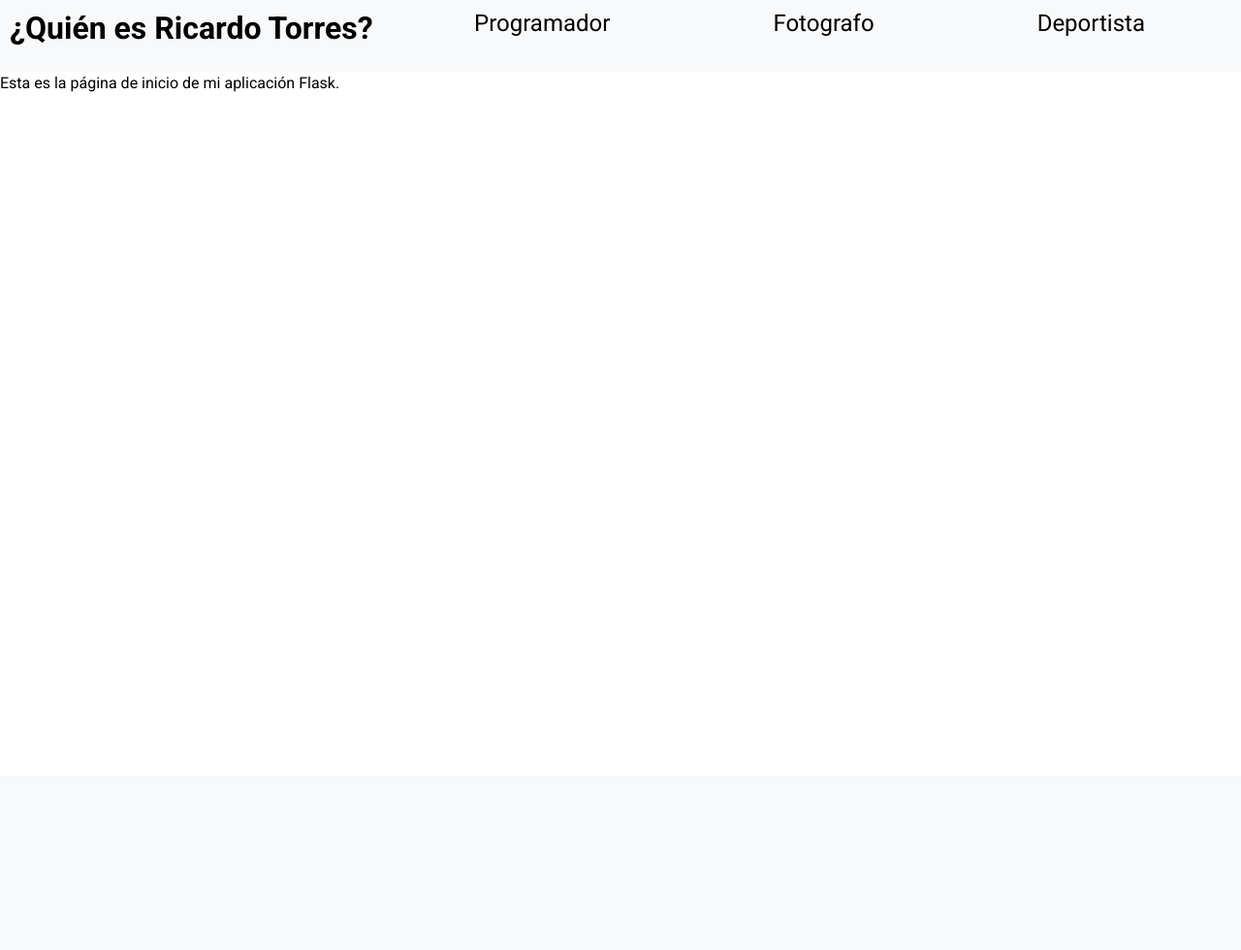
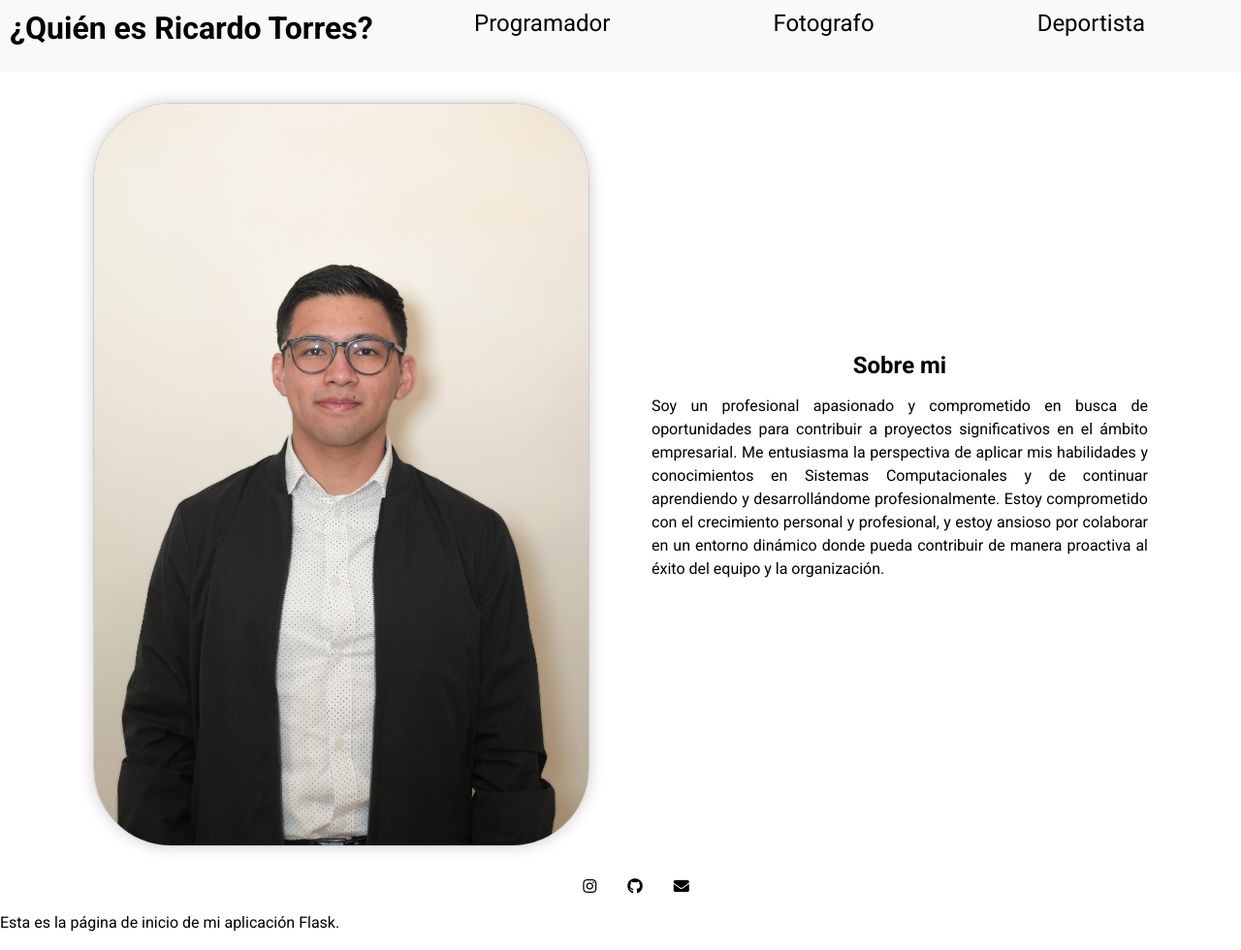
Before and after one commit to RicardoETR/RicardoETR.github.io, a Flask app: page / in a window 1280 px wide. Shown: the whole page at 97% size. Before the commit the page ends 95 px from the top, so only its background shows below. Run offline with Flask 3, Linux system fonts and the light colour scheme.

Commit message:
nuevos cambios en styles.css

```diff
--- a/app/static/styles.css
+++ b/app/static/styles.css
@@ -101,3 +101,40 @@ button, input[type="submit"] {
     font-size: 1rem;
     cursor: pointer;
 }
+.container {
+    display: flex;
+    /* margin: 1.25rem; */
+}
+
+.image-container, .text-container {
+    flex: 1;
+    padding: 2rem;
+    display: flex;
+    flex-direction: column;
+    justify-content: center;
+    align-items: center;
+    text-align: justify;
+}
+
+
+.image-container img {
+    width: 100%;
+    height: auto;
+    border-radius:5rem; /* Redondea las esquinas */
+    box-shadow: 0 0 1rem rgba(0, 0, 0, 0.2); /* Agrega una sombra */
+    border: 1px solid #ccc; /* Agrega un borde */
+}
+.social-media-icons {
+    list-style: none;
+    display: flex;
+    justify-content: center;
+}
+
+.social-media-icons li {
+    margin: 0 1rem;
+}
+
+.social-media-icons a {
+    color: inherit;
+    text-decoration: none;
+}
--- a/app/templates/index.html
+++ b/app/templates/index.html
@@ -6,6 +6,7 @@
     <title>Mi Aplicación Flask</title>
     <link href="https://fonts.googleapis.com/css2?family=Roboto:wght@400;700&display=swap" rel="stylesheet">
     <link rel="stylesheet" href="{{ url_for('static', filename='styles.css') }}">
+    <link rel="stylesheet" href="https://cdnjs.cloudflare.com/ajax/libs/font-awesome/5.15.3/css/all.min.css">
 </head>
 <body>
     <header>
@@ -19,6 +20,29 @@
         </nav>
     </header>
     <main>
+        <div class="container">
+            <div class="image-container">
+                <img src="{{ url_for('static', filename='img/ricardo.jpg') }}" alt="Ricardo Torres">
+            </div>
+            <div class="text-container">
+                <h2>Sobre mi</h2>
+                <p>
+                    Soy un profesional apasionado y comprometido en busca de oportunidades para contribuir a
+                    proyectos significativos en el ámbito empresarial. Me entusiasma la perspectiva de aplicar
+                    mis habilidades y conocimientos en Sistemas Computacionales y de continuar aprendiendo y
+                    desarrollándome profesionalmente. Estoy comprometido con el crecimiento personal y profesional,
+                    y estoy ansioso por colaborar en un entorno dinámico donde pueda contribuir de manera proactiva
+                    al éxito del equipo y la organización.
+                </p>
+            </div>
+        </div>
+        <div class="contact-me-container">
+            <ul class="social-media-icons">
+                <li><a href="https://www.instagram.com/ricardo.etr" target="_blank"><i class="fab fa-instagram"></i></a></li>
+                <li><a href="https://www.github.com/RicardoETR" target="_blank"><i class="fab fa-github"></i></a></li>
+                <li><a href="mailto:ricardo.etr@icloud.com"><i class="fas fa-envelope"></i></a></li>
+            </ul>
+        </div>
         <!-- Aquí puedes agregar el contenido principal de tu página -->
         <p>Esta es la página de inicio de mi aplicación Flask.</p>
     </main>
```
Also changed, not shown: app/static/img/ricardo.jpg (added), 1 other file.
